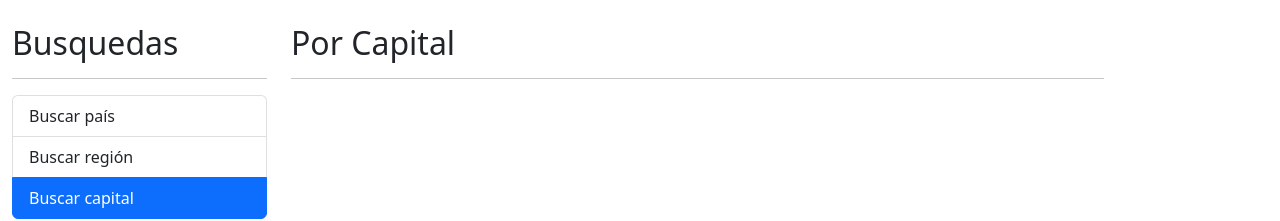
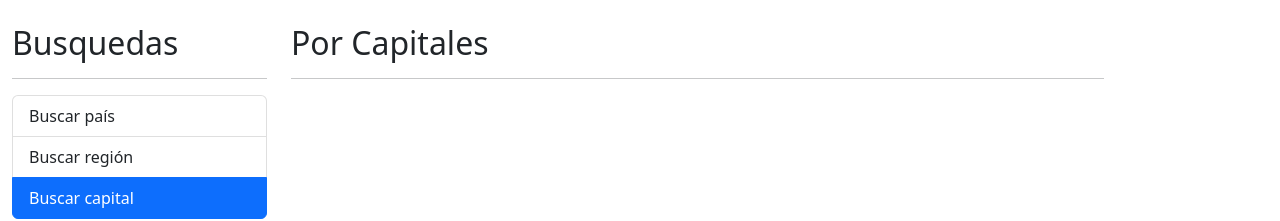
Before and after one commit to jsacero90/appCountries, an Angular app: page /#/capital in a window 1280 px wide. Shown: the top 221 px of the page. Built offline with nearby package versions, Linux system fonts and the light colour scheme.

Commit message:
change html capital

```diff
--- a/src/app/country/pages/by-capital/by-capital.component.html
+++ b/src/app/country/pages/by-capital/by-capital.component.html
@@ -1,2 +1,2 @@
-<h2>Por Capital</h2>
+<h2>Por Capitales</h2>
 <hr>
```
